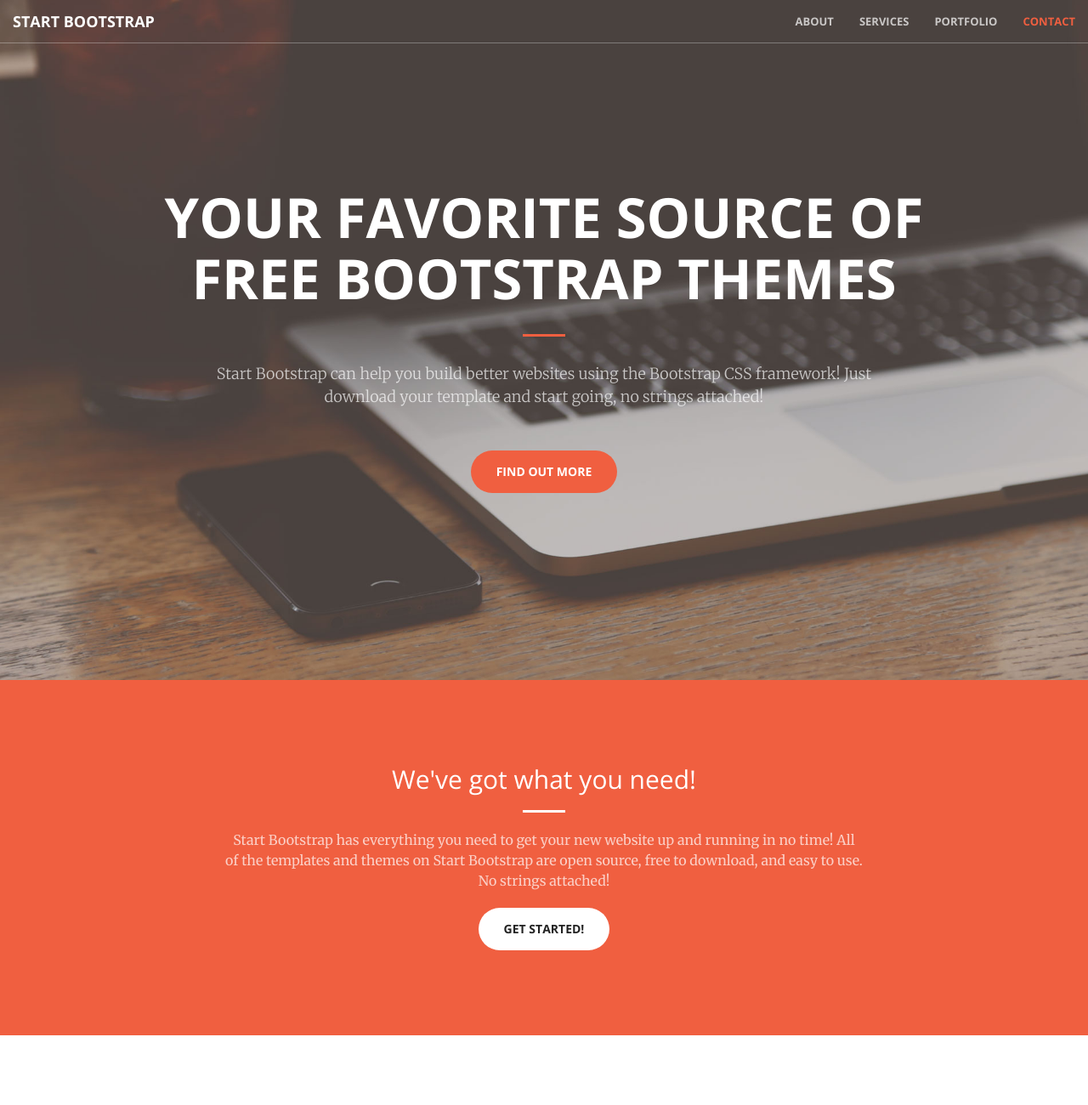
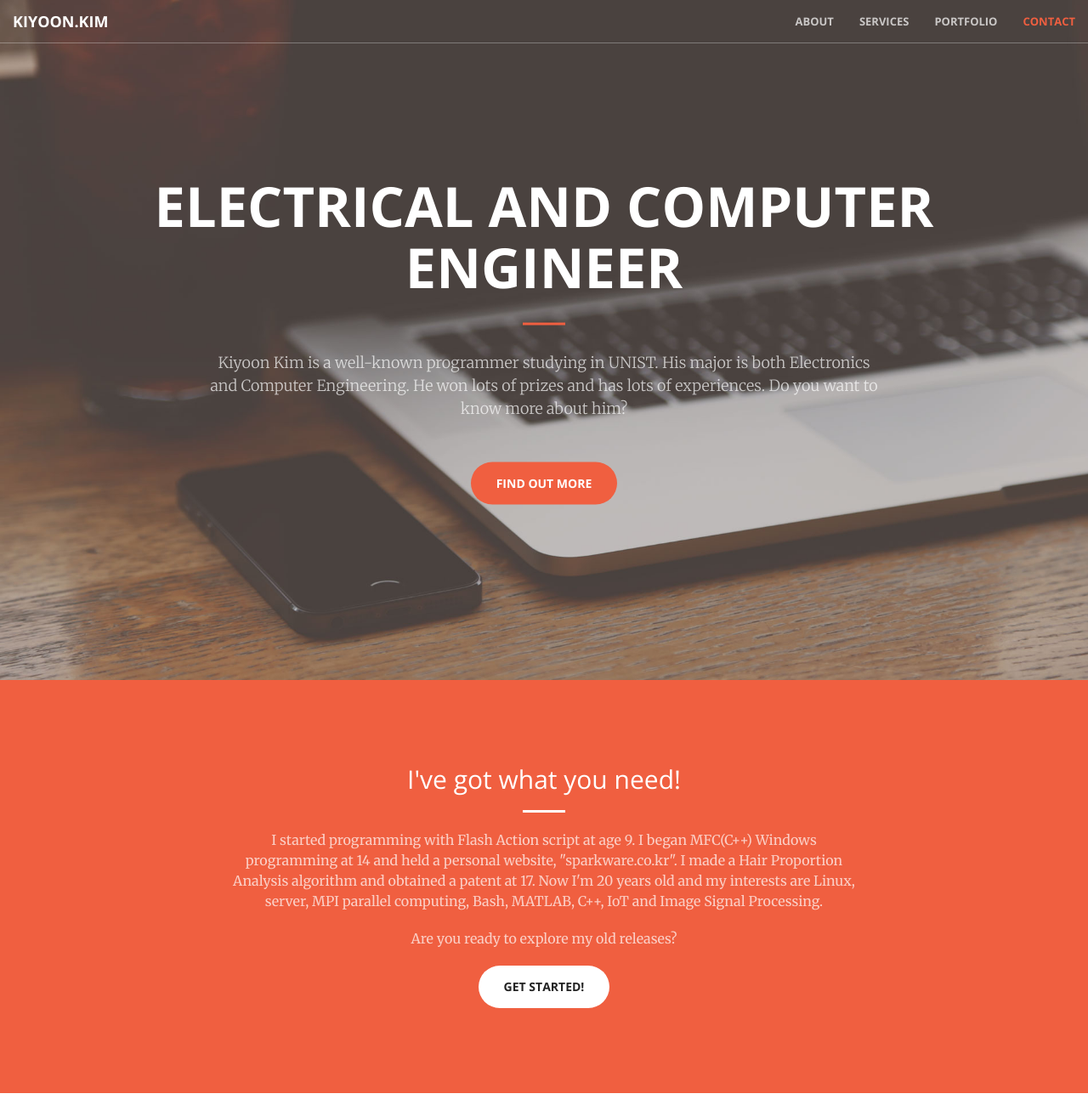
Before and after one commit to kiyoon/kiyoon.github.io, a plain HTML site: page index.html in a window 1280 px wide. Shown: the top 1300 px of the page at 85% size. Drawn offline with nearby package versions, Linux system fonts and the light colour scheme.

Commit message:
before merge with other theme

```diff
--- a/index.html
+++ b/index.html
@@ -9,7 +9,7 @@
     <meta name="description" content="">
     <meta name="author" content="">
 
-    <title>Creative - Start Bootstrap Theme</title>
+    <title>All about Kiyoon.Kim!</title>
 
     <!-- Bootstrap Core CSS -->
     <link rel="stylesheet" href="css/bootstrap.min.css" type="text/css">
@@ -46,7 +46,7 @@
                     <span class="icon-bar"></span>
                     <span class="icon-bar"></span>
                 </button>
-                <a class="navbar-brand page-scroll" href="#page-top">Start Bootstrap</a>
+                <a class="navbar-brand page-scroll" href="#page-top">kiyoon.kim</a>
             </div>
 
             <!-- Collect the nav links, forms, and other content for toggling -->
@@ -74,9 +74,9 @@
     <header>
         <div class="header-content">
             <div class="header-content-inner">
-                <h1>Your Favorite Source of Free Bootstrap Themes</h1>
+                <h1>Electrical and Computer Engineer</h1>
                 <hr>
-                <p>Start Bootstrap can help you build better websites using the Bootstrap CSS framework! Just download your template and start going, no strings attached!</p>
+                <p>Kiyoon Kim is a well-known programmer studying in UNIST. His major is both Electronics and Computer Engineering. He won lots of prizes and has lots of experiences. Do you want to know more about him?</p>
                 <a href="#about" class="btn btn-primary btn-xl page-scroll">Find Out More</a>
             </div>
         </div>
@@ -86,10 +86,11 @@
         <div class="container">
             <div class="row">
                 <div class="col-lg-8 col-lg-offset-2 text-center">
-                    <h2 class="section-heading">We've got what you need!</h2>
+                    <h2 class="section-heading">I've got what you need!</h2>
                     <hr class="light">
-                    <p class="text-faded">Start Bootstrap has everything you need to get your new website up and running in no time! All of the templates and themes on Start Bootstrap are open source, free to download, and easy to use. No strings attached!</p>
-                    <a href="#" class="btn btn-default btn-xl">Get Started!</a>
+                    <p class="text-faded">I started programming with Flash Action script at age 9. I began MFC(C++) Windows programming at 14 and held a personal website, "sparkware.co.kr". I made a Hair Proportion Analysis algorithm and obtained a patent at 17. Now I'm 20 years old and my interests are Linux, server, MPI parallel computing, Bash, MATLAB, C++, IoT and Image Signal Processing. </p>
+					<p class="text-faded">Are you ready to explore my old releases? </p>
+                    <a href="http://sparkware.co.kr" class="btn btn-default btn-xl">Get Started!</a>
                 </div>
             </div>
         </div>
@@ -250,15 +251,15 @@
                 <div class="col-lg-8 col-lg-offset-2 text-center">
                     <h2 class="section-heading">Let's Get In Touch!</h2>
                     <hr class="primary">
-                    <p>Ready to start your next project with us? That's great! Give us a call or send us an email and we will get back to you as soon as possible!</p>
+                    <p>Ready to start your next project with me? That's great! Give us a call or send us an email and I will get back to you as soon as possible!</p>
                 </div>
                 <div class="col-lg-4 col-lg-offset-2 text-center">
                     <i class="fa fa-phone fa-3x wow bounceIn"></i>
-                    <p>123-456-6789</p>
+                    <p>+82-10-5133-5449</p>
                 </div>
                 <div class="col-lg-4 text-center">
                     <i class="fa fa-envelope-o fa-3x wow bounceIn" data-wow-delay=".1s"></i>
-                    <p><a href="mailto:your-email@your-domain.com">feedback@startbootstrap.com</a></p>
+                    <p><a href="mailto:iam@kiyoon.kim">iam@kiyoon.kim</a></p>
                 </div>
             </div>
         </div>
```
